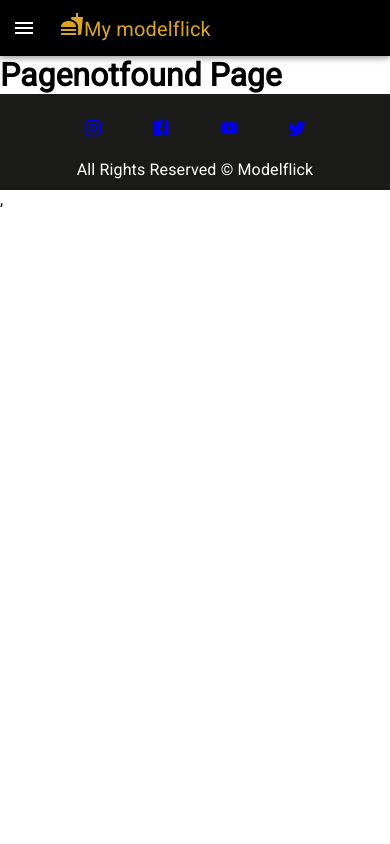
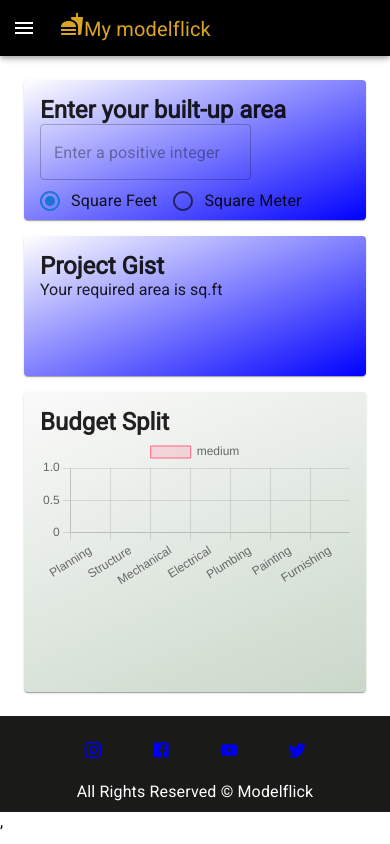
Before and after one commit to Arunarchitect/arunreact, a React (Vite) app: page /test in a window 390 px wide. Built offline with nearby package versions, Linux system fonts and the light colour scheme.

Commit message:
added correct responsive UI

```diff
--- a/src/App.jsx
+++ b/src/App.jsx
@@ -5,6 +5,7 @@
 import Contact from './pages/Contact'
 import Pagenotfound from './pages/Pagenotfound'
 import Menu from './pages/Menu'
+import Test from "./pages/Test"
 
 
 function App() {
@@ -16,6 +17,7 @@
             <Route path="/about" element={<About />} />
             <Route path="/contact" element={<Contact />} />
             <Route path="/menu" element={<Menu />} />
+            <Route path="/test" element={<Test />} />
             <Route path="/*" element={<Pagenotfound />} />
          </Routes>
         </BrowserRouter>
--- a/src/charts/BarChart.jsx
+++ b/src/charts/BarChart.jsx
@@ -11,9 +11,14 @@
 
 ChartJS.register(BarElement, CategoryScale, LinearScale, Tooltip, Legend);
 
-function BarChart({ title, budget }) {
+function BarChart({ title, budget, unit }) {
   const costSplitLabel = ["Planning", "Structure", "Mechanical", "Electrical", "Plumbing", "Painting", "Furnishing"];
   let entry;
+
+  if (unit === "squareMeter") {
+    // If "Square Meter" unit is selected, convert title to square feet
+    title = title * 10.67;
+  }
 
   if (budget === "low") {
     entry = 2000 * title;
@@ -69,6 +74,7 @@
   return (
     <div>
       <Bar data={data} options={options} />
+
     </div>
   );
 }
--- a/src/components/layout/Header.jsx
+++ b/src/components/layout/Header.jsx
@@ -34,6 +34,9 @@
               <li>
                 <Link to={'/contact'}>Contact</Link>
               </li>
+              <li>
+                <Link to={'/test'}>Test</Link>
+              </li>
             </ul>
     </Box>
   )
@@ -62,6 +65,9 @@
               <li>
                 <Link to={'/contact'}>Contact</Link>
               </li>
+              <li>
+                <Link to={'/test'}>Test</Link>
+              </li>
             </ul>
           </Box>
         </Toolbar>
--- /dev/null
+++ b/src/pages/Test.jsx
@@ -0,0 +1,116 @@
+import React, { useState } from 'react';
+import Layout from '../components/layout/Layout'
+import { Box, Typography, FormControlLabel, InputLabel, Select, MenuItem, Button, TextField, RadioGroup, Radio } from '@mui/material'
+import { Grid, Card, CardActionArea, CardMedia, CardContent } from '@mui/material'
+import Stack from '@mui/material/Stack'
+import '../styles/Dash.css'
+import BarChart from '../charts/BarChart';
+import { FormControl } from '@mui/base/FormControl'
+
+const Test = () => {
+  const [inputValue, setInputValue] = useState('');
+  const [displayedValue, setDisplayedValue] = useState('');
+  const [errorMessage, setErrorMessage] = useState('');
+  const [budget, setBudget] = useState('medium');
+  const [selectedUnit, setSelectedUnit] = useState('squareFeet'); // Default unit
+
+  const handleInputChange = (event) => {
+    const value = event.target.value;
+
+    // Check if the input is a positive integer
+    if (/^[1-9]\d*$/.test(value) || value === '') {
+      setInputValue(value);
+      setErrorMessage('');
+    } else {
+      setErrorMessage('Please type a positive value');
+    }
+  };
+
+  const handleBudgetChange = (event) => {
+    setBudget(event.target.value);
+  };
+
+  const handleUnitChange = (event) => {
+    setSelectedUnit(event.target.value);
+  };
+
+  const handleSubmit = () => {
+    if (!errorMessage) {
+      setDisplayedValue(inputValue);
+    }
+  };
+
+  return (
+    <Layout>
+      <Box sx={{ flexGrow: 1, p: 3 }}>
+        <Grid container spacing={2}>
+          <Grid item xs={12} sm={6} md={6} lg={6}>
+            <Card sx={{ width: '100%', height: { xs: 140, sm: 300, md: 300, lg: 300 } }} className='gradient'>
+              <CardContent>
+                <h2>Enter your built-up area</h2>
+                <FormControl>
+                  <Box row='true'>
+                    <TextField
+                      type="text"
+                      value={inputValue}
+                      placeholder="Enter a positive integer"
+                      onChange={handleInputChange}
+                    />
+                    <RadioGroup
+                      row
+                      aria-label="unit"
+                      name="unit"
+                      value={selectedUnit}
+                      onChange={handleUnitChange}
+                    >
+                      <FormControlLabel value="squareFeet" control={<Radio />} label="Square Feet" />
+                      <FormControlLabel value="squareMeter" control={<Radio />} label="Square Meter" />
+                    </RadioGroup>
+                  </Box>
+
+                  <InputLabel htmlFor="budget">Budget</InputLabel>
+                  <Select
+                    value={budget}
+                    onChange={handleBudgetChange}
+                    displayEmpty // This property will display the placeholder
+                    inputProps={{
+                      id: 'budget',
+                    }}
+                  >
+                    <MenuItem value="" disabled>
+                      Choose your budget
+                    </MenuItem>
+                    <MenuItem value="low">Low Budget</MenuItem>
+                    <MenuItem value="medium">Medium Budget</MenuItem>
+                    <MenuItem value="high">High Budget</MenuItem>
+                  </Select>
+
+                  <Button variant="contained" onClick={handleSubmit}>
+                    Submit
+                  </Button>
+                </FormControl>
+              </CardContent>
+            </Card>
+            <Card sx={{ width: '100%', height: { xs: 140, sm: 300, md: 300, lg: 300 }, mt: { xs: 2, sm: 2, md: 2, lg: 2 } }} className='gradient'>
+              <CardContent>
+                <h2>Project Gist</h2>
+                <p>Your required area is {displayedValue} {selectedUnit === 'squareFeet' ? 'sq.ft' : 'sq.m'}</p>
+
+              </CardContent>
+            </Card>
+          </Grid>
+          <Grid item xs={12} sm={6} md={6} lg={6}>
+            <Card sx={{ width: '100%', height: { xs: 300, sm: 615, md: 615, lg: 615 } }} className='gradient3'>
+              <CardContent>
+                <h2>Budget Split</h2>
+                <BarChart title={displayedValue} budget={budget} unit={selectedUnit} /> {/* Pass displayedValue and selectedUnit as props */}
+              </CardContent>
+            </Card>
+          </Grid>
+        </Grid>
+      </Box>
+    </Layout>
+  );
+}
+
+export default Test;
```
